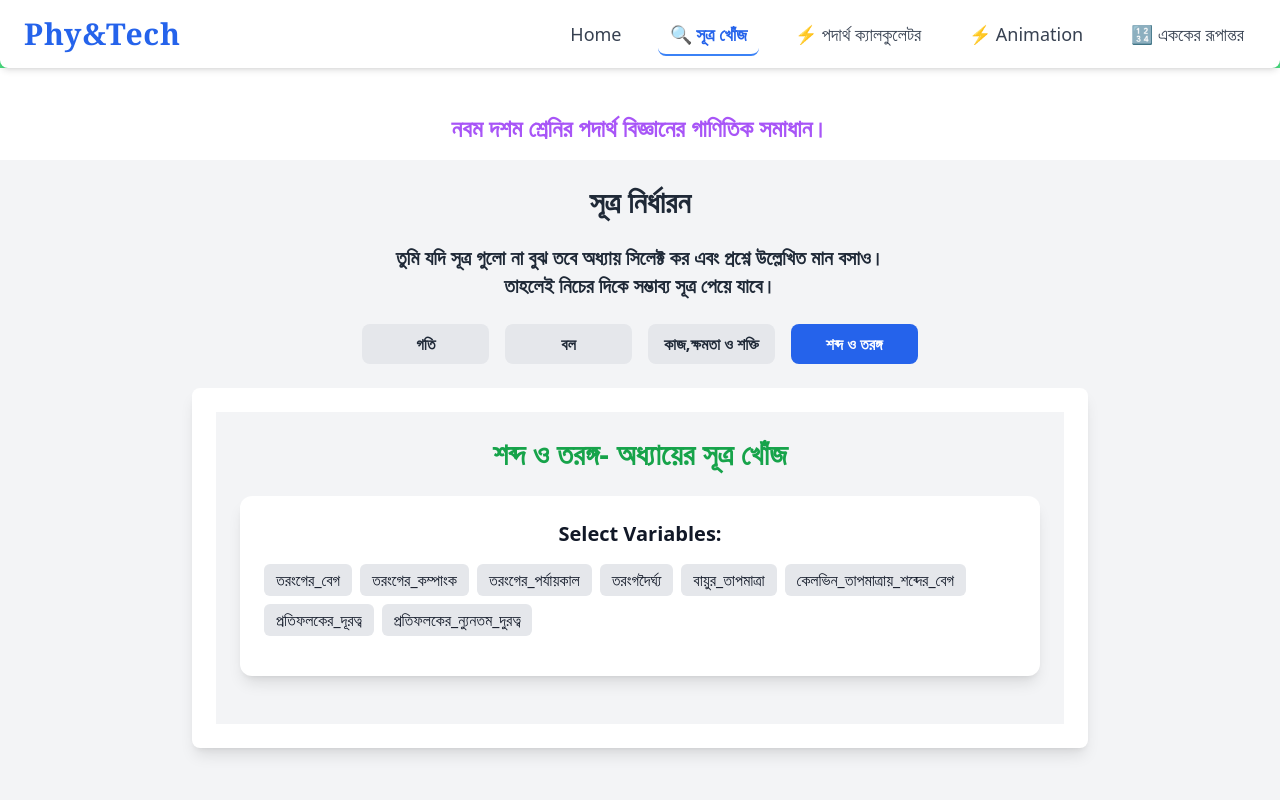
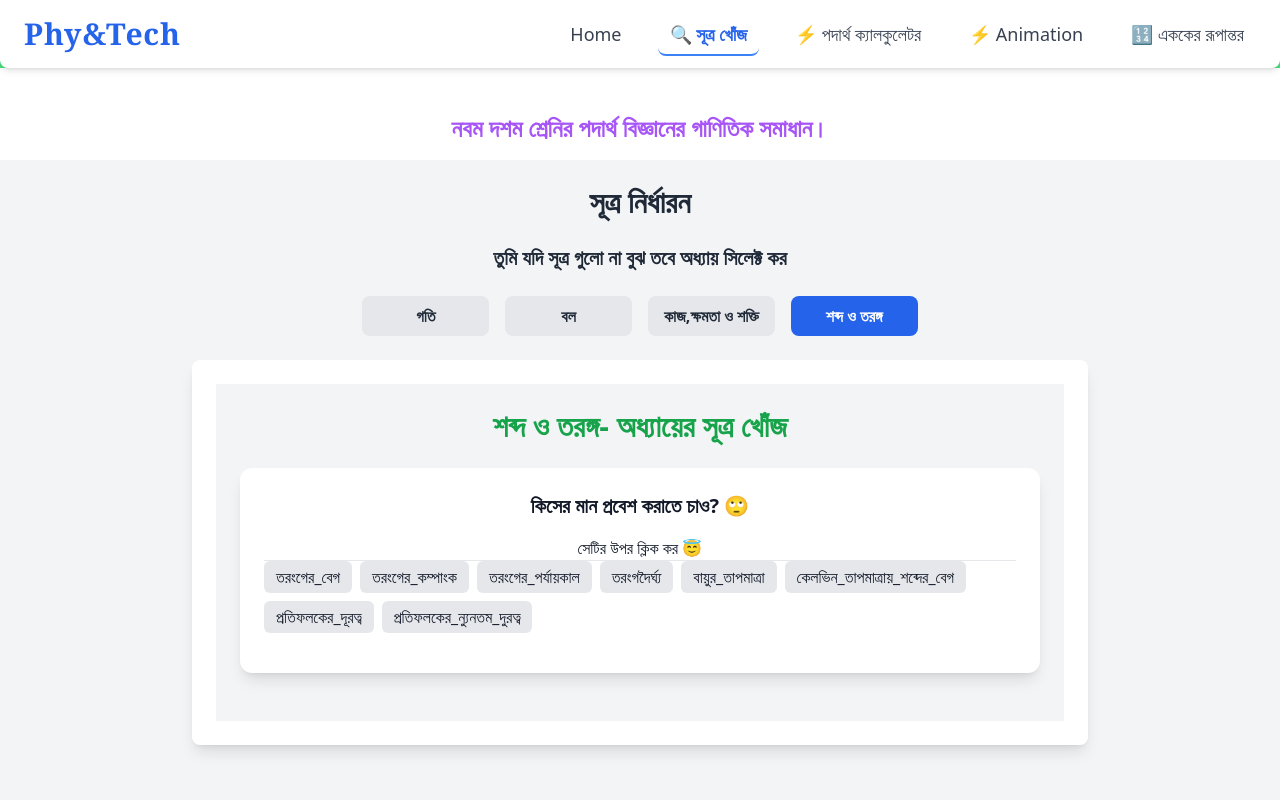
Before and after one commit to almubin78/Physics-Problems-solving-website, a React (Create React App) app: page /laws-selection/sound-and-wave in a window 1280 px wide. Shown: the top 800 px of the page. Built offline with nearby package versions, Linux system fonts and the light colour scheme.

Commit message:
re-factoring Formula finder

```diff
--- a/src/PhysicsLawSelection/CommonComponent/FormulaFinder.js
+++ b/src/PhysicsLawSelection/CommonComponent/FormulaFinder.js
@@ -60,7 +60,9 @@ const FormulaFinder = ({ title, variables, formulas }) => {
       </h1>
 
       <div className="mb-6 bg-white dark:bg-gray-800 shadow-lg rounded-xl p-6">
-        <h2 className="text-xl font-semibold mb-4">Select Variables:</h2>
+        <h2 className="text-xl font-semibold mb-4">কিসের মান প্রবেশ করাতে চাও? 🙄</h2>
+        <p> সেটির উপর ক্লিক কর 😇</p>
+        <hr />
         <div className="flex flex-wrap gap-2 mb-4">
           {variables.map((variable) => (
             <button
@@ -137,8 +139,9 @@ const FormulaFinder = ({ title, variables, formulas }) => {
       {applicableFormulas.length > 0 && (
         <div className="mb-6 bg-white dark:bg-gray-800 shadow-lg rounded-xl p-6">
           <h2 className="text-lg font-semibold text-green-700 dark:text-green-300">
-            সম্ভাব্য সূত্র:
+            নিচে সম্ভাব্য সূত্র উল্লেখ করা হলোঃ
           </h2>
+          <p className="text-md text-green-400">তোমার কাংখিত সূত্র পেয়ে গেলে উত্তর জানার জন্য সেটির উপর ক্লিক কর। </p>
           <div className="flex flex-wrap gap-3 mt-3">
             {applicableFormulas.map((formula) => (
               <button
@@ -162,7 +165,7 @@ const FormulaFinder = ({ title, variables, formulas }) => {
           className="w-full px-6 py-3 bg-green-500 text-white rounded-lg hover:bg-green-600 transition duration-200"
           onClick={calculateResult}
         >
-          Calculate
+          ফলাফলের জন্য ক্লিক কর
         </button>
       )}
 
--- a/src/PhysicsLawSelection/LawSelectionHomePage.js
+++ b/src/PhysicsLawSelection/LawSelectionHomePage.js
@@ -8,8 +8,7 @@ const LawSelectionHomePage = () => {
         সূত্র নির্ধারন
       </h1>
       <p className="text-xl font-bold text-gray-800 mb-6">
-        তুমি যদি সূত্র গুলো না বুঝ তবে অধ্যায় সিলেক্ট কর এবং প্রশ্নে উল্লেখিত মান বসাও। <br />
-        তাহলেই নিচের দিকে সম্ভাব্য সূত্র পেয়ে যাবে।
+        তুমি যদি সূত্র গুলো না বুঝ তবে অধ্যায় সিলেক্ট কর
       </p>
 
       {/* Navigation Tabs */}
```
